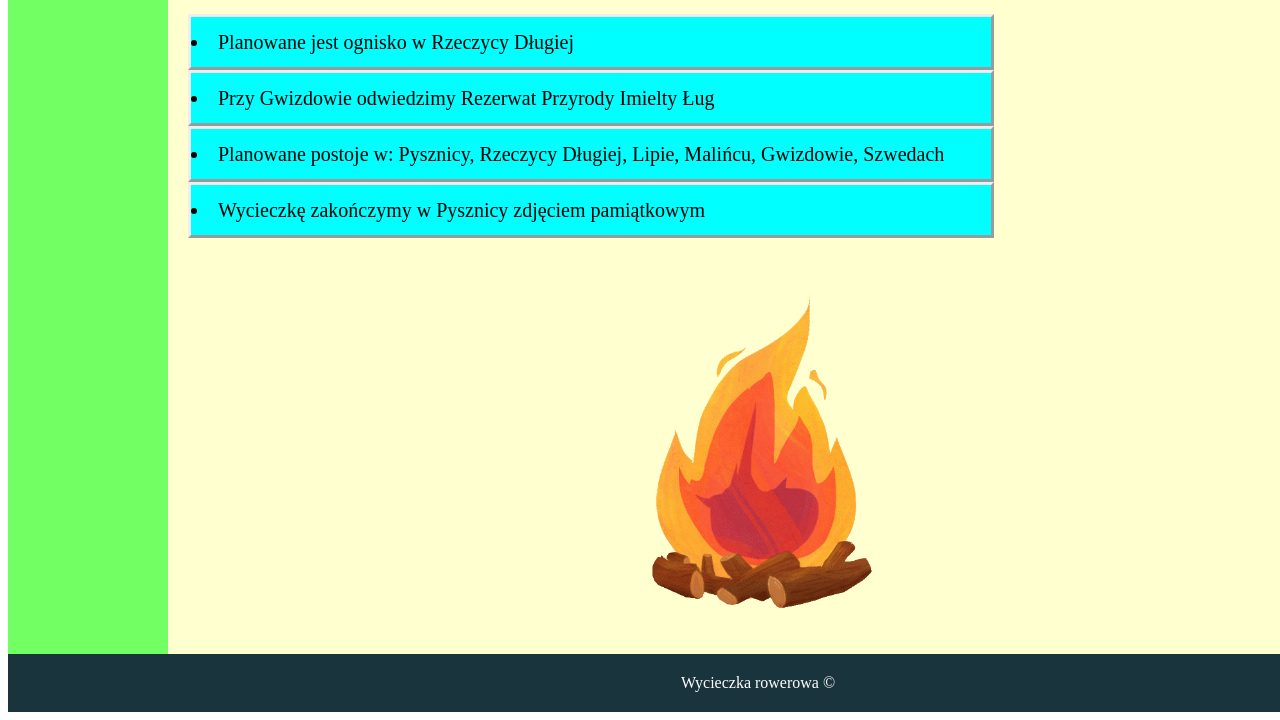
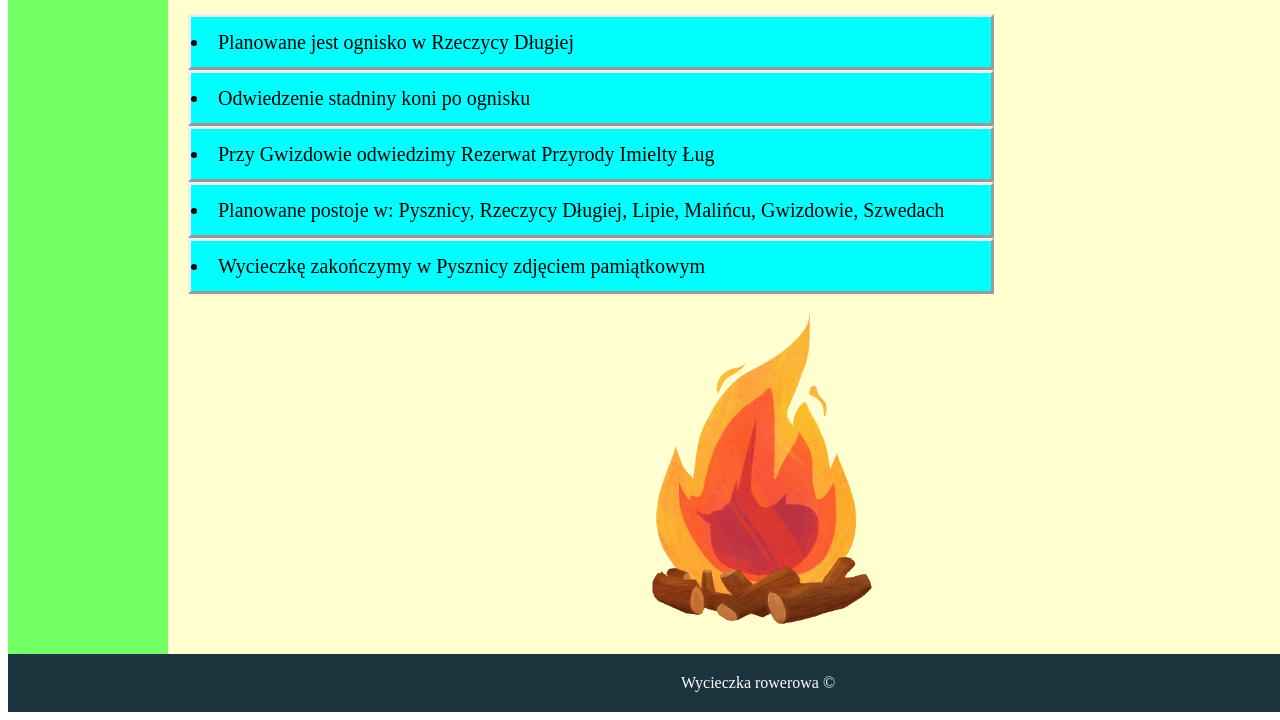
Before and after one commit to slo-1c-28-2021/wycieczka_rowerowa, a plain HTML site: page strona2.html in a window 1280 px wide. Shown: the part 213-933 px from the top of the page. Drawn offline with Linux system fonts and the light colour scheme.

Commit message:
Update strona2.html

```diff
--- a/strona2.html
+++ b/strona2.html
@@ -95,7 +95,7 @@
 	width: 450px;
 	position: relative;
 	left: 350px;
-	top: 50px;
+	top: 10px;
 	}
 
 
@@ -120,6 +120,7 @@
 			<h2>Wydarzenia związane z wycieczką</h2>
 
 			 <li id= "wydarzenia"> Planowane jest ognisko w Rzeczycy Długiej </li>
+			 <li id= "wydarzenia"> Odwiedzenie stadniny koni po ognisku </li>
 			 <li id= "wydarzenia"> Przy Gwizdowie odwiedzimy Rezerwat Przyrody Imielty Ług </li>
 			 <li id= "wydarzenia"> Planowane postoje w: Pysznicy, Rzeczycy Długiej, Lipie, Malińcu, Gwizdowie, Szwedach </li>
 			 <li id= "wydarzenia"> Wycieczkę zakończymy w Pysznicy zdjęciem pamiątkowym</li>
```
